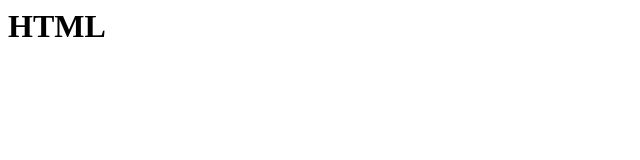
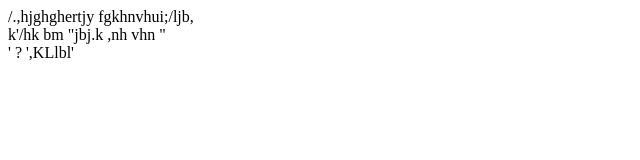
Before and after one commit to ajaysanthoshb/Demo-repo, a plain HTML site: page index.html in a window 1280 px wide. Shown: the whole page, without its empty margins (0-640 px from the left). Drawn offline with Linux system fonts and the light colour scheme.

Commit message:
changed index.html

```diff
--- a/index.html
+++ b/index.html
@@ -1 +1,7 @@
-<h1>HTML</h1>
+/.,hjghghertjy fgkhnvhui;/ljb,<main>k'/hk bm
+    "jbj.k ,nh vhn "
+</main>
+'
+?
+
+',KLlbl'
```
